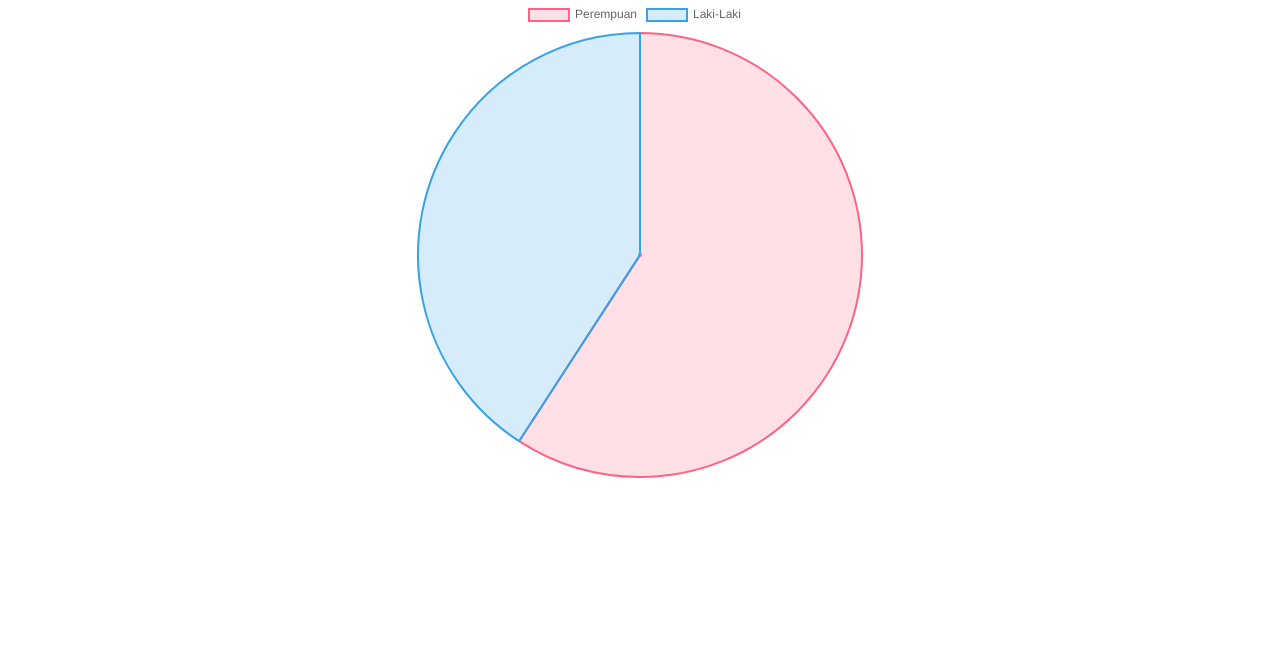
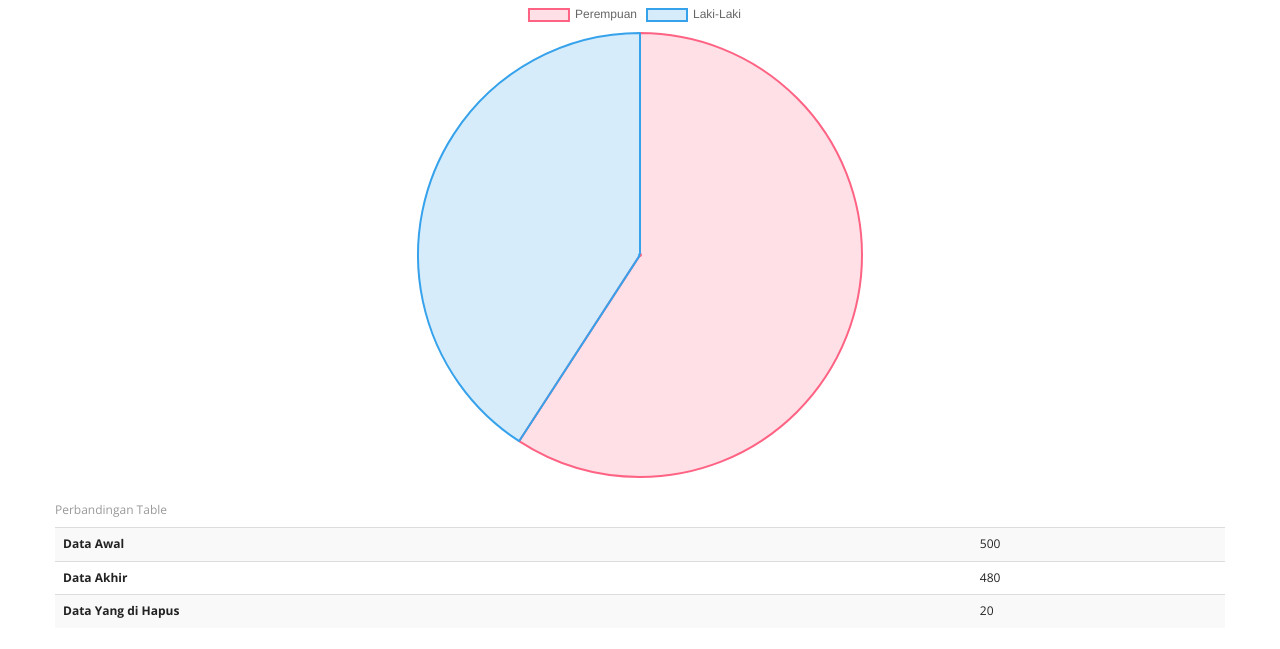
Before and after one commit to flowky9/tugas_data_mining, a PHP site: page /kesimpulan.php in a window 1280 px wide. Shown: the part 581-1230 px from the top of the page. Before the commit the page ends 1059 px from the top, so only its background shows below. Run offline with PHP 8.4, Linux system fonts and the light colour scheme; data comes from the database, SQL or seed files in the repository.

Commit message:
fix bad repo

```diff
--- a/data_bersih.php
+++ b/data_bersih.php
@@ -65,14 +65,14 @@ include("include/header.php");
       </div>
       </div>
     </div>
-    <?php
+<!--     <?php
       $tanggal1 = new DateTime("2011-07-06");
       $tanggal2 = new DateTime();
 
       $perbedaan = $tanggal2->diff($tanggal1)->format("%a");
 
       echo $perbedaan;
-     ?>
+     ?> -->
     </div>
 
     </div><!-- /.container -->
--- a/kesimpulan.php
+++ b/kesimpulan.php
@@ -12,6 +12,12 @@ $pr = mysqli_query($connect_clean,"SELECT * FROM table_clean_1 WHERE jenis_kelam
 $lk = mysqli_query($connect_clean,"SELECT * FROM table_clean_1 WHERE jenis_kelamin = 'Pria'");
 $pr_count = mysqli_num_rows($pr);
 $lk_count = mysqli_num_rows($lk);
+
+$data_awal = mysqli_query($connect,"SELECT * FROM table_1");
+$data_awal_c = mysqli_num_rows($data_awal);
+
+$data_akhir = mysqli_query($connect_clean,"SELECT * FROM table_clean_1");
+$data_akhir_c = mysqli_num_rows($data_akhir);
 
 // echo $pr_count;
 // echo "<br>";
@@ -60,6 +66,22 @@ $lk_count = mysqli_num_rows($lk);
               <canvas id="myChart" width="100" height="100"></canvas>
           </div>
         </div>
+
+        <table class="table table-striped">
+        <caption>Perbandingan Table</caption>
+            <tr>
+                <th>Data Awal</th>
+                <td><?php echo $data_awal_c; ?></td>
+            </tr>
+            <tr>
+                <th>Data Akhir</th>
+                <td><?php echo $data_akhir_c; ?></td>
+            </tr>
+            <tr>
+                <th>Data Yang di Hapus</th>
+                <td><?php echo $data_awal_c - $data_akhir_c; ?></td>
+            </tr>
+        </table>
     </div>
 
     </div><!-- /.container -->
```
Also changed, not shown: assets/1_Halaman_utama_semua_data.png (deleted), assets/2_data_dengan_kdpeserta_duplikat.png (deleted), assets/3_tgllahir_lbhbsr_tgldaftar.png (deleted), assets/4_tgldaftar_kosong.png (deleted), assets/5_umur_0tahun.png (deleted), assets/6_data_ygsdh_dibersihkan.png (deleted), assets/7_grafik_banyaknyapendaftarperbulan.png (deleted), assets/8_grafik_banyaknyagender.png (deleted), readme.md (added).
